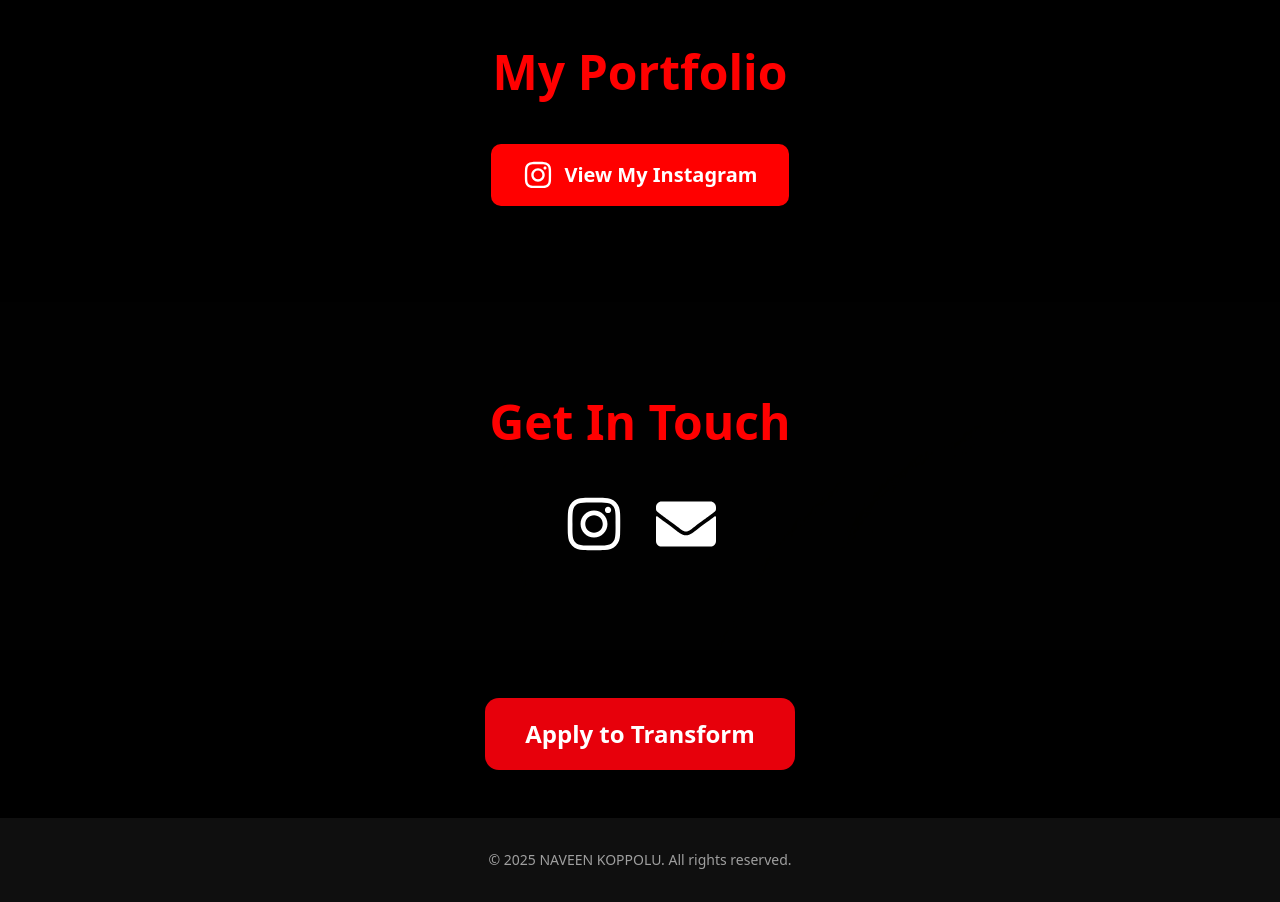
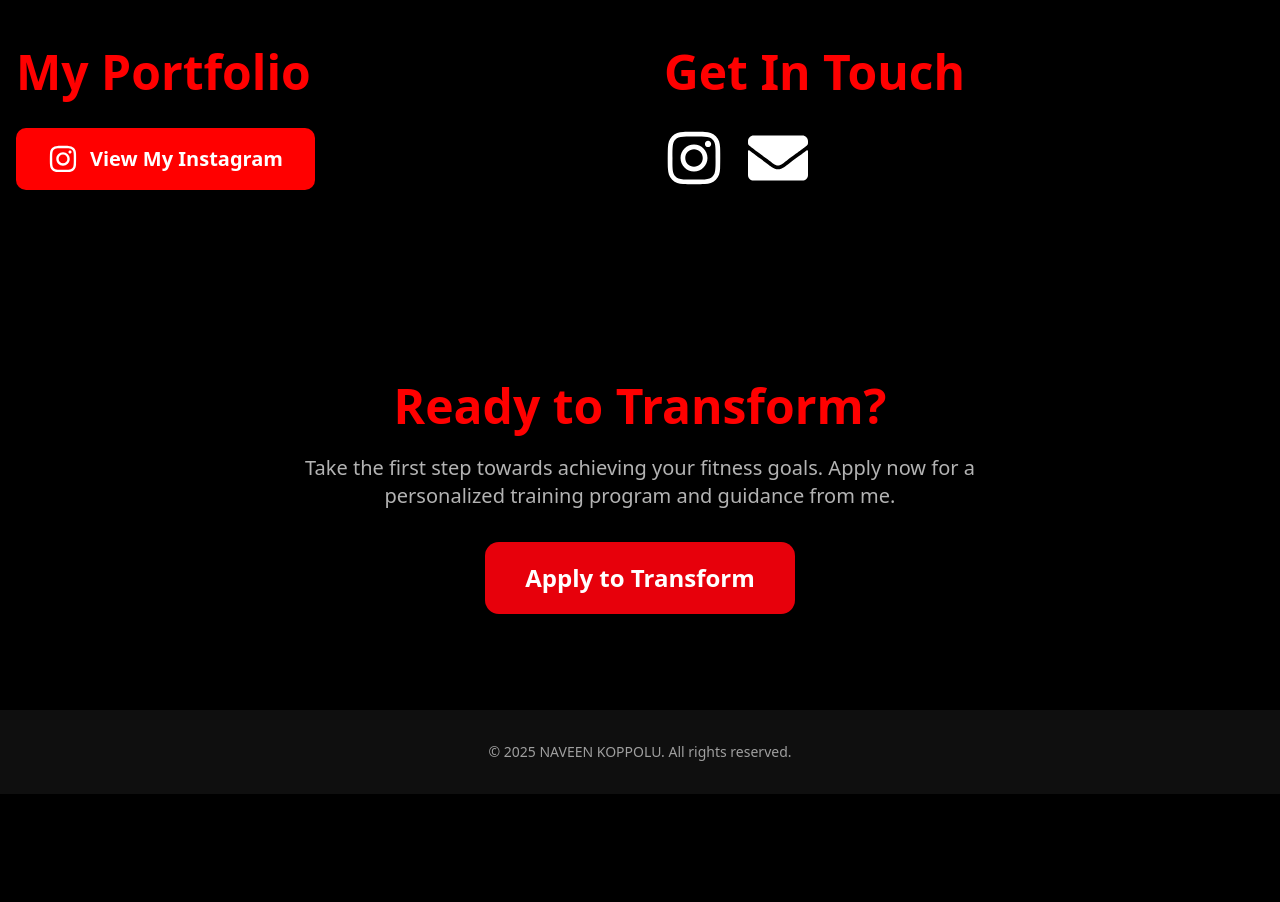
Before and after one commit to bhargavreddy2003/fitness-transformation--4-, a Next.js app: page / in a window 1280 px wide. Shown: the part 2680-3582 px from the top of the page. After the commit the page ends 3474 px from the top, so only its background shows below. Built offline with nearby package versions, Linux system fonts and the light colour scheme.

Commit message:
NaveenFitnessWebsite fina;

```diff
--- a/app/page.tsx
+++ b/app/page.tsx
@@ -82,7 +82,7 @@ export default function TrainerProfile() {
           initial={{ opacity: 0, y: -20 }}
           animate={{ opacity: 1, y: 0 }}
           transition={{ duration: 1.2 }}
-          className="absolute top-8 right-8 bg-red-600 hover:bg-red-700 text-white font-semibold px-6 py-3 rounded-lg shadow-lg transition-transform duration-300 hover:-rotate-3 z-20 text-lg"
+          className="absolute top-8 right-8 bg-red-600 hover:bg-red-700 text-white font-semibold px-6 py-3 rounded-lg shadow-lg transition-transform duration-300 hover:-rotate-3 z-20 text-lg cursor-pointer"
         >
           Apply to Transform
         </motion.a>
@@ -234,18 +234,19 @@ export default function TrainerProfile() {
         </div>
       </section>
 
-      {/* Portfolio / Instagram Section */}
+      {/* Portfolio + Contact Section */}
       <section className="py-16 md:py-24 bg-background">
-        <div className="container mx-auto px-4 text-center">
-          <motion.h2
+        <div className="container mx-auto px-4">
+          <div className="grid md:grid-cols-2 gap-12 items-start">
+            {/* Portfolio */}
+            <motion.div
               initial={{ opacity: 0, y: 50 }}
               whileInView={{ opacity: 1, y: 0 }}
               viewport={{ once: true, amount: 0.5 }}
               transition={{ duration: 0.8 }}
-            className="text-4xl md:text-5xl font-bold text-center text-primary mb-12"
+              className="text-center md:text-left"
             >
-            My Portfolio
-          </motion.h2>
+              <h2 className="text-4xl md:text-5xl font-bold text-primary mb-8">My Portfolio</h2>
               <motion.a
                 href={trainerData.instagramLink}
                 target="_blank"
@@ -254,53 +255,64 @@ export default function TrainerProfile() {
                 whileInView={{ opacity: 1, scale: 1 }}
                 viewport={{ once: true, amount: 0.5 }}
                 transition={{ duration: 0.6 }}
-            className="inline-flex items-center justify-center px-8 py-4 bg-primary text-white text-xl font-semibold rounded-lg shadow-lg hover:bg-primary/80 transition-colors duration-300 group"
+                className="inline-flex items-center justify-center px-8 py-4 bg-primary text-white text-xl font-semibold rounded-lg shadow-lg hover:bg-primary/80 transition-colors duration-300 cursor-pointer group"
               >
                 <FaInstagram className="mr-3 text-3xl group-hover:scale-110 transition-transform duration-300" />
                 View My Instagram
               </motion.a>
+            </motion.div>
+
+            {/* Get In Touch */}
+            <motion.div
+              initial={{ opacity: 0, y: 50 }}
+              whileInView={{ opacity: 1, y: 0 }}
+              viewport={{ once: true, amount: 0.5 }}
+              transition={{ duration: 0.8, delay: 0.2 }}
+              className="text-center md:text-left"
+            >
+              <h2 className="text-4xl md:text-5xl font-bold text-primary mb-8">Get In Touch</h2>
+              <div className="flex flex-col md:flex-row md:space-x-6 space-y-4 md:space-y-0 justify-center md:justify-start">
+                <a
+                  href={trainerData.instagramLink}
+                  target="_blank"
+                  rel="noopener noreferrer"
+                  className="text-white hover:text-primary transition-colors duration-300 cursor-pointer"
+                >
+                  <FaInstagram className="text-6xl hover:scale-110 transition-transform duration-300" />
+                </a>
+                <a
+                  href={trainerData.gmailLink}
+                  className="text-white hover:text-primary transition-colors duration-300 cursor-pointer"
+                >
+                  <FaEnvelope className="text-6xl hover:scale-110 transition-transform duration-300" />
+                </a>
+              </div>
+            </motion.div>
+          </div>
         </div>
       </section>
 
-      {/* Contact Section */}
-      <section className="py-16 md:py-24 bg-background relative overflow-hidden">
-        <div className="absolute inset-0 z-0 opacity-10 pointer-events-none">
-          <div className="w-full h-full bg-[url('/subtle-paper-texture.jpg')] bg-repeat opacity-5"></div>
-        </div>
-        <div className="container mx-auto px-4 text-center relative z-10">
+      {/* Apply Section */}
+      <section className="py-16 md:py-24 bg-background">
+        <div className="container mx-auto px-4 text-center">
           <motion.h2
             initial={{ opacity: 0, y: 50 }}
             whileInView={{ opacity: 1, y: 0 }}
             viewport={{ once: true, amount: 0.5 }}
             transition={{ duration: 0.8 }}
-            className="text-4xl md:text-5xl font-bold text-center text-primary mb-12"
+            className="text-4xl md:text-5xl font-bold text-primary mb-6"
           >
-            Get In Touch
+            Ready to Transform?
           </motion.h2>
-          <motion.div
+          <motion.p
             initial={{ opacity: 0, y: 50 }}
             whileInView={{ opacity: 1, y: 0 }}
             viewport={{ once: true, amount: 0.5 }}
             transition={{ duration: 0.8, delay: 0.2 }}
-            className="flex justify-center space-x-8"
+            className="text-xl text-white/70 mb-8 max-w-3xl mx-auto"
           >
-            <a
-              href={trainerData.instagramLink}
-              target="_blank"
-              rel="noopener noreferrer"
-              className="text-white hover:text-primary transition-colors duration-300"
-            >
-              <FaInstagram className="text-6xl hover:scale-110 transition-transform duration-300" />
-            </a>
-            <a href={trainerData.gmailLink} className="text-white hover:text-primary transition-colors duration-300">
-              <FaEnvelope className="text-6xl hover:scale-110 transition-transform duration-300" />
-            </a>
-          </motion.div>
-        </div>
-      </section>
-
-      {/* Bottom Apply Button */}
-      <div className="text-center py-12">
+            Take the first step towards achieving your fitness goals. Apply now for a personalized training program and guidance from me.
+          </motion.p>
           <motion.a
             href={trainerData.applyFormLink}
             target="_blank"
@@ -308,12 +320,13 @@ export default function TrainerProfile() {
             initial={{ opacity: 0, y: 30 }}
             whileInView={{ opacity: 1, y: 0 }}
             viewport={{ once: true, amount: 0.5 }}
-          transition={{ duration: 0.8 }}
-          className="inline-block bg-red-600 hover:bg-red-700 text-white font-bold text-2xl px-10 py-5 rounded-xl shadow-lg transition-transform duration-300 hover:rotate-3"
+            transition={{ duration: 0.8, delay: 0.4 }}
+            className="inline-block bg-red-600 hover:bg-red-700 text-white font-bold text-2xl px-10 py-5 rounded-xl shadow-lg transition-transform duration-300 hover:-rotate-3 cursor-pointer"
           >
             Apply to Transform
           </motion.a>
         </div>
+      </section>
 
       <footer className="py-8 bg-secondary/30 text-center text-white/60 text-sm">
         <div className="container mx-auto px-4">
```
Lines whose indentation alone changed are shown as unchanged.
